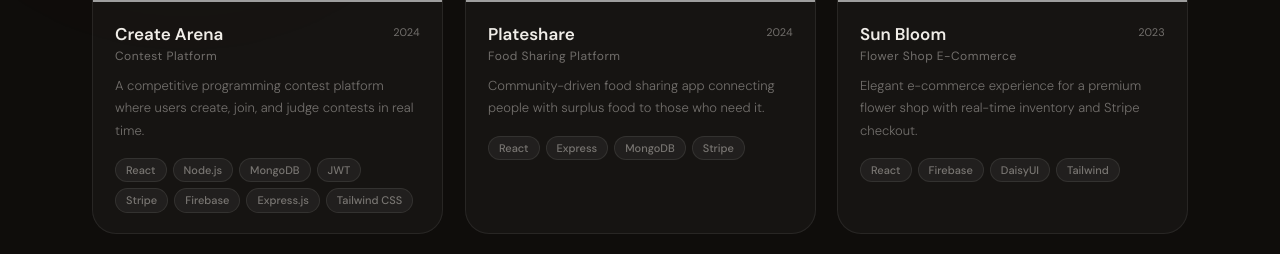
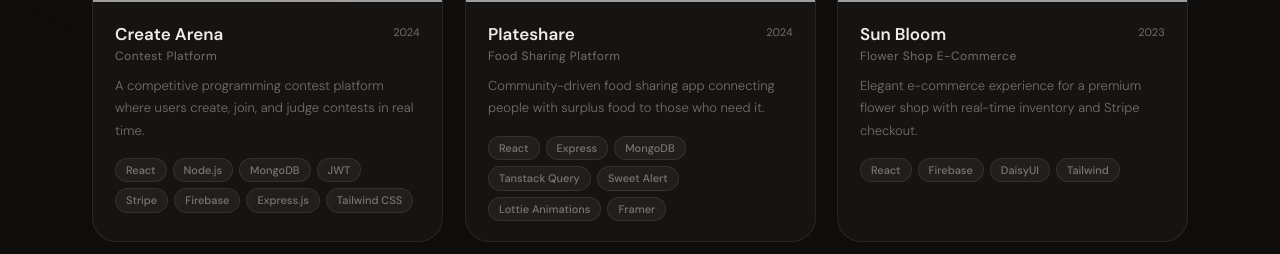
Before and after one commit to dev-rafiul/using-antigravity-portfolio-2, a React (Vite) app: page / in a window 1280 px wide. Shown: the part 4300-4554 px from the top of the page. Built offline with nearby package versions, Linux system fonts and the light colour scheme; grey boxes are pictures that could not be loaded.

Commit message:
also queries updated

```diff
--- a/src/components/Projects.jsx
+++ b/src/components/Projects.jsx
@@ -31,7 +31,7 @@ const PROJECTS = [
     status: "Live",
     color: "#22c55e",
     gradient: "linear-gradient(135deg, #22c55e 0%, #06b6d4 100%)",
-    tags: ["React", "Express", "MongoDB", "Stripe"],
+    tags: ["React", "Express", "MongoDB", "Tanstack Query", "Sweet Alert", "Lottie Animations", "Framer"],
     shortDesc: "Community-driven food sharing app connecting people with surplus food to those who need it.",
     fullDesc: "Plateshare reduces food waste by connecting donors with recipients in local communities. Features include real-time food listing, geolocation-based matching, in-app messaging, and a reputation system. Integrated with Cloudinary for image optimisation and Google Maps for location services.",
     challenges: "Building a reliable geolocation matching system that works across different devices and network conditions. Implemented a fallback to manual location entry with address geocoding.",
```
